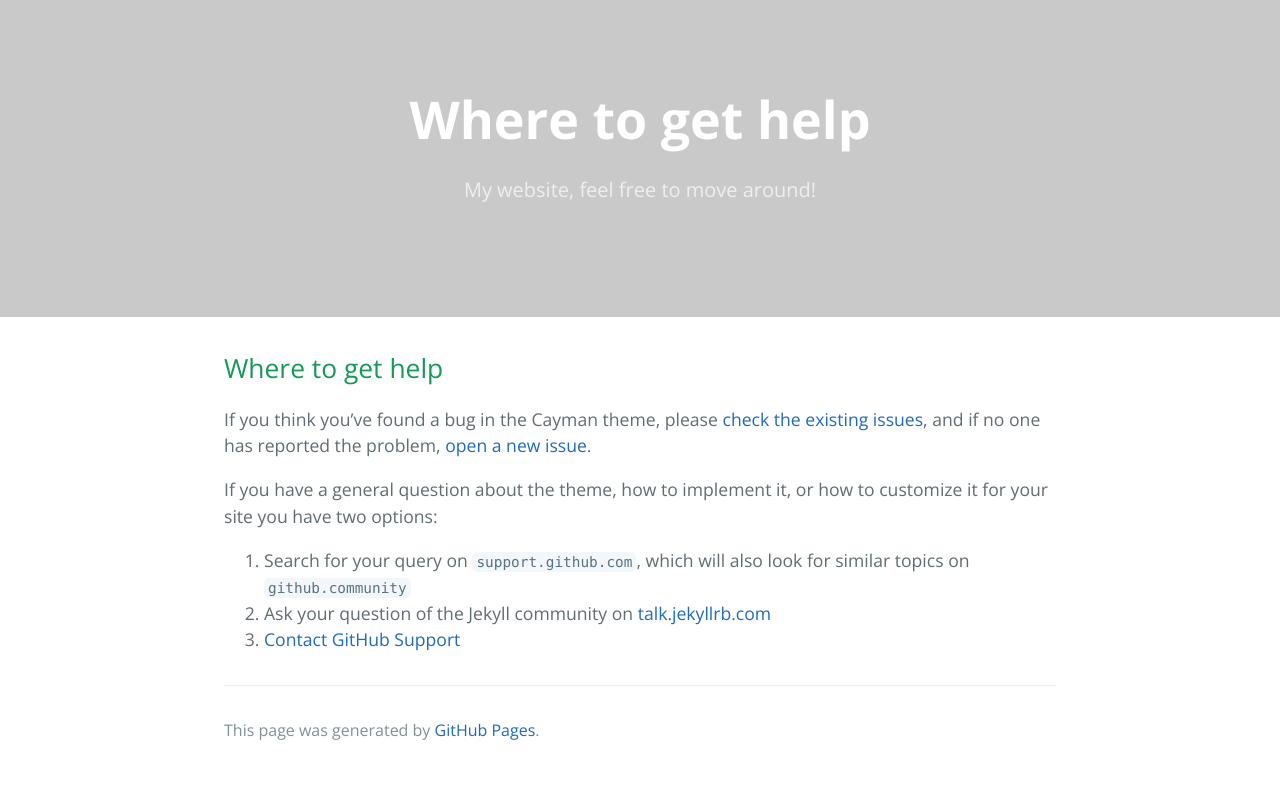
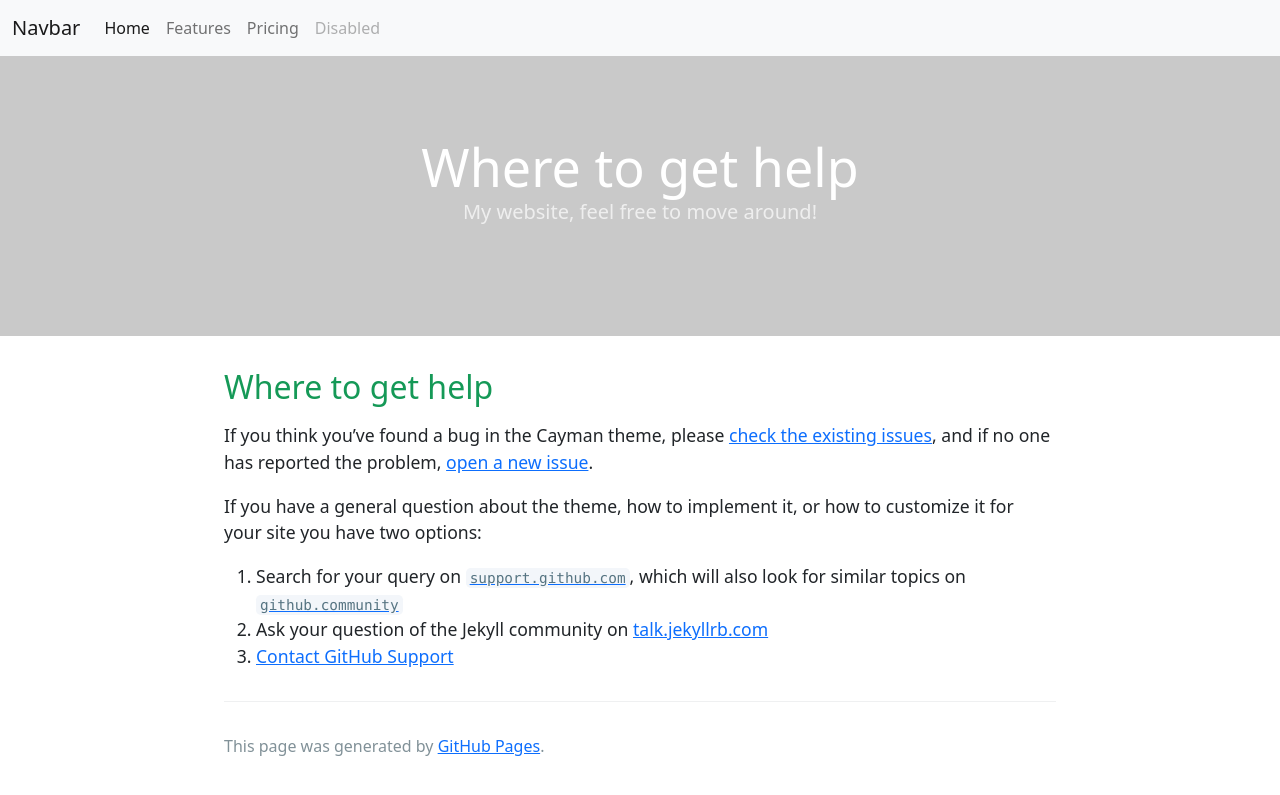
Before and after one commit to renanwille/renanwille.github.io, a Jekyll site: the page built from docs/SUPPORT.md, in a window 1280 px wide. Shown: the top 795 px of the page. Built offline with Jekyll 4.4.1, drawn with Linux system fonts in a browser that asks for light colours; our own code applies the rules of GitHub Pages for plain Markdown files.

Commit message:
Add bootstrap

```diff
--- a/_includes/head-custom.html
+++ b/_includes/head-custom.html
@@ -1,4 +1,6 @@
 <!-- start custom head snippets, customize with your own _includes/head-custom.html file -->
+
+<link href="https://cdn.jsdelivr.net/npm/bootstrap@5.1.3/dist/css/bootstrap.min.css" rel="stylesheet" integrity="sha384-1BmE4kWBq78iYhFldvKuhfTAU6auU8tT94WrHftjDbrCEXSU1oBoqyl2QvZ6jIW3" crossorigin="anonymous">
 
 <!-- Setup Google Analytics -->
 {% include head-custom-google-analytics.html %}
--- a/_layouts/default.html
+++ b/_layouts/default.html
@@ -14,6 +14,32 @@
   </head>
   <body>
     <a id="skip-to-content" href="#content">Skip to the content.</a>
+
+    <!-- Navegation bar -->
+    <nav class="navbar navbar-expand-lg navbar-light bg-light">
+    <div class="container-fluid">
+        <a class="navbar-brand" href="#">Navbar</a>
+        <button class="navbar-toggler" type="button" data-bs-toggle="collapse" data-bs-target="#navbarNav" aria-controls="navbarNav" aria-expanded="false" aria-label="Toggle navigation">
+        <span class="navbar-toggler-icon"></span>
+        </button>
+        <div class="collapse navbar-collapse" id="navbarNav">
+        <ul class="navbar-nav">
+            <li class="nav-item">
+            <a class="nav-link active" aria-current="page" href="#">Home</a>
+            </li>
+            <li class="nav-item">
+            <a class="nav-link" href="#">Features</a>
+            </li>
+            <li class="nav-item">
+            <a class="nav-link" href="#">Pricing</a>
+            </li>
+            <li class="nav-item">
+            <a class="nav-link disabled">Disabled</a>
+            </li>
+        </ul>
+        </div>
+    </div>
+    </nav>
 
     <header class="page-header" role="banner">
       <h1 class="project-name">{{ page.title | default: site.title | default: site.github.repository_name }}</h1>
```
